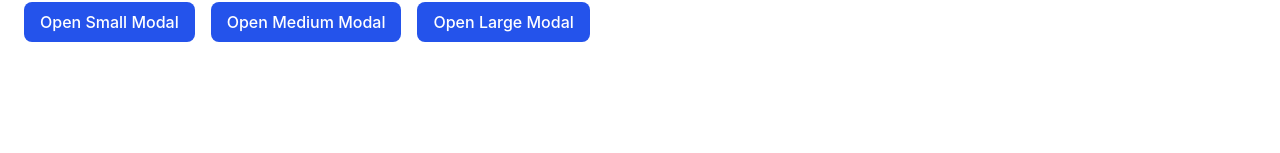
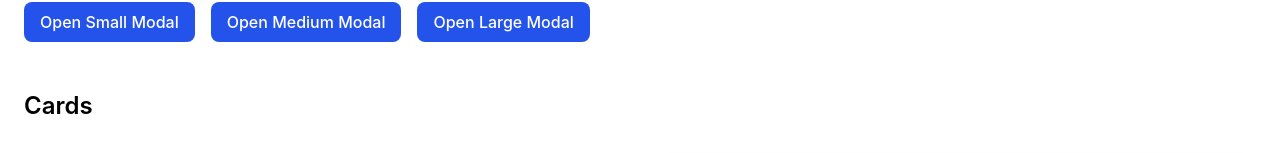
Before and after one commit to MarcosSeis/component_library_t1_Marcos_Sanchez, a Next.js app: page / in a window 1280 px wide. Shown: the part 626-779 px from the top of the page. Built offline with nearby package versions, Linux system fonts and the light colour scheme; grey boxes are pictures that could not be loaded.

Commit message:
feat(page): Add demo page card

```diff
--- a/app/page.tsx
+++ b/app/page.tsx
@@ -3,6 +3,7 @@
 import { ButtonsDemo } from "./demo/ButtonDemo";
 import { InputsDemo } from "./demo/InputDemo";
 import { ModalDemo } from "./demo/ModalDemo";
+import { CardDemo } from "./demo/CardDemo";
 
 export default function DemoPage() {
   return (
@@ -15,6 +16,8 @@ export default function DemoPage() {
       </div>
 
       <ModalDemo />
+
+      <CardDemo />
     </div>
   );
 }
```
